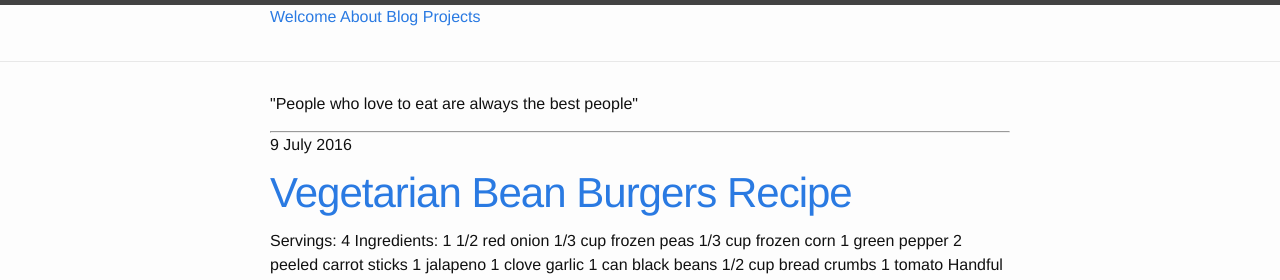
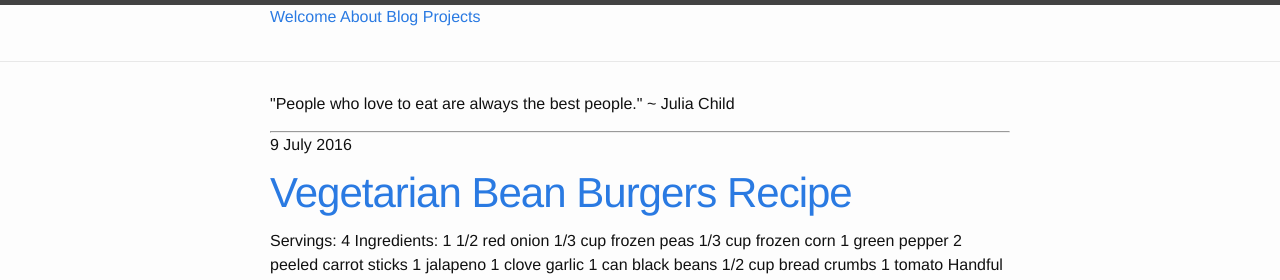
Before and after one commit to avantimehrotra/avantimehrotra.github.io, a Jekyll site: the page built from blog.md, in a window 1280 px wide. Shown: the top 280 px of the page. Built offline with Jekyll 4.4.1, drawn with Linux system fonts in a browser that asks for light colours.

Commit message:
Minor grammar changes

```diff
--- a/blog.md
+++ b/blog.md
@@ -7,7 +7,7 @@ order: 3
 
 <div class="body">
   <div class="inner-body">
-  <p class="quote">"People who love to eat are always the best people"</p>
+  <p class="quote">"People who love to eat are always the best people." ~ Julia Child</p>
   <hr class="line">
   <ul class="post-list">
     {% for post in site.posts %}
--- a/index.html
+++ b/index.html
@@ -1,7 +1,7 @@
 ---
 layout: default
 title: Welcome
-permalink: /welcome/
+permalink:
 order: 1
 ---
 <audio src="/music/1-11 Holy Ground.mp3" autoplay></audio>
```
